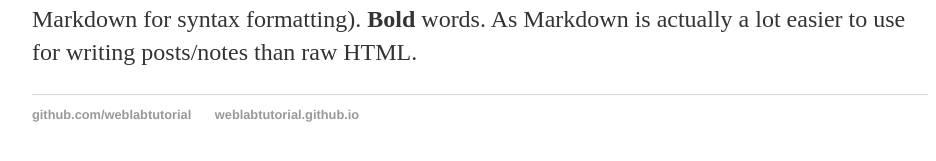
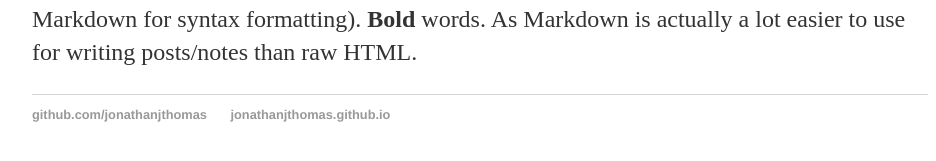
Before and after one commit to jonathanjthomas/jonathanjthomas.github.io, a Jekyll site: the page built from _posts/2022-09-22-new-beginnings.md, in a window 1280 px wide. Shown: the part 286-447 px from the top of the page, without its empty margins (160-1096 px from the left). Built offline with Jekyll 4.4.1, drawn with Linux system fonts in a browser that asks for light colours.

Commit message:
Update default.html

```diff
--- a/_layouts/default.html
+++ b/_layouts/default.html
@@ -19,8 +19,8 @@
   </div>
   <footer>
    <ul>
-    <li><a href="https://github.com/weblabtutorial">github.com/weblabtutorial</a></li>
-   <li><a href="https://weblabtutorial.github.io"> weblabtutorial.github.io </a></li>
+    <li><a href="https://github.com/jonathanjthomas">github.com/jonathanjthomas</a></li>
+   <li><a href="https://jonathanjthomas.github.io"> jonathanjthomas.github.io </a></li>
    </ul>
   </footer>
  </body>
```
